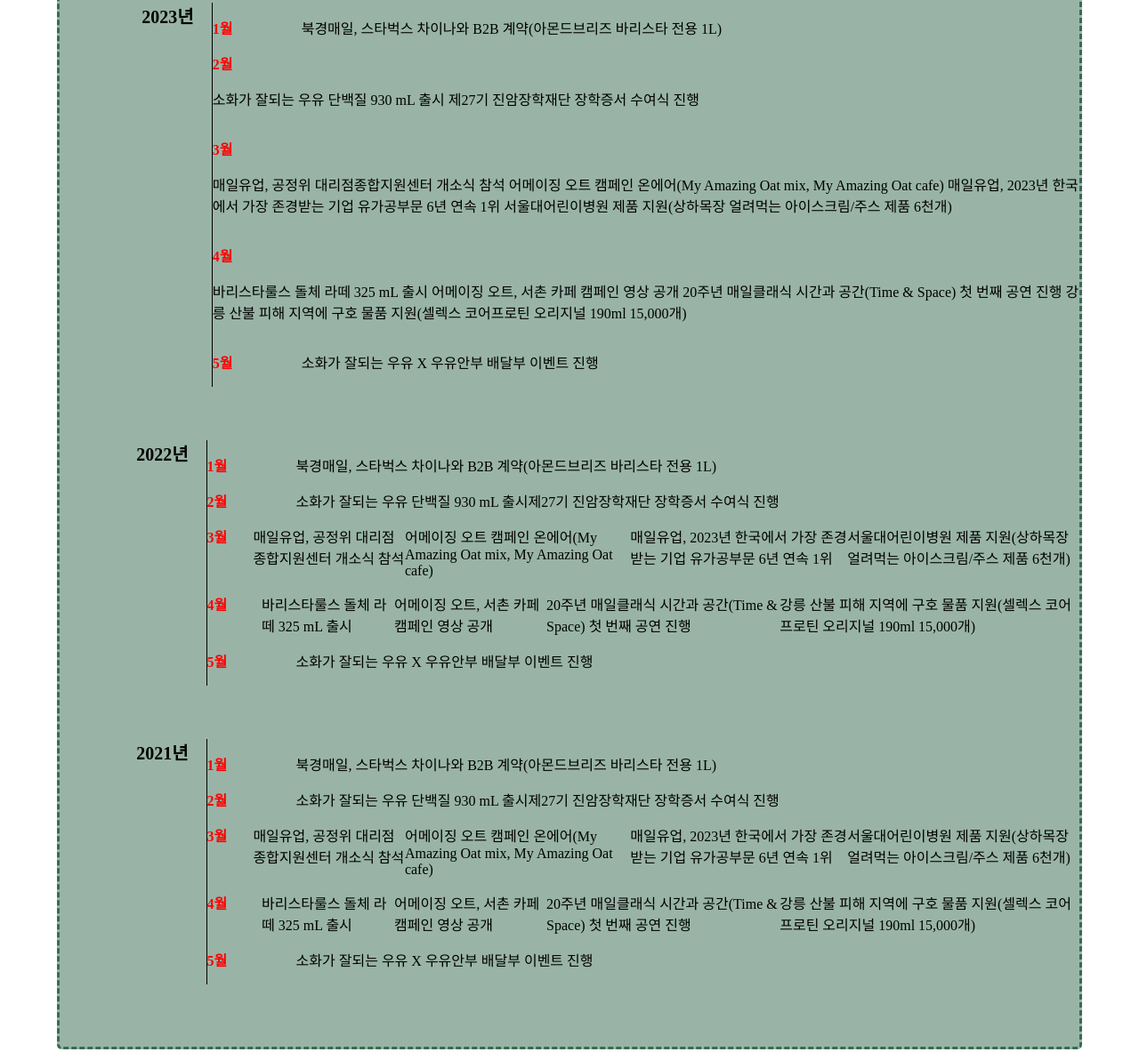
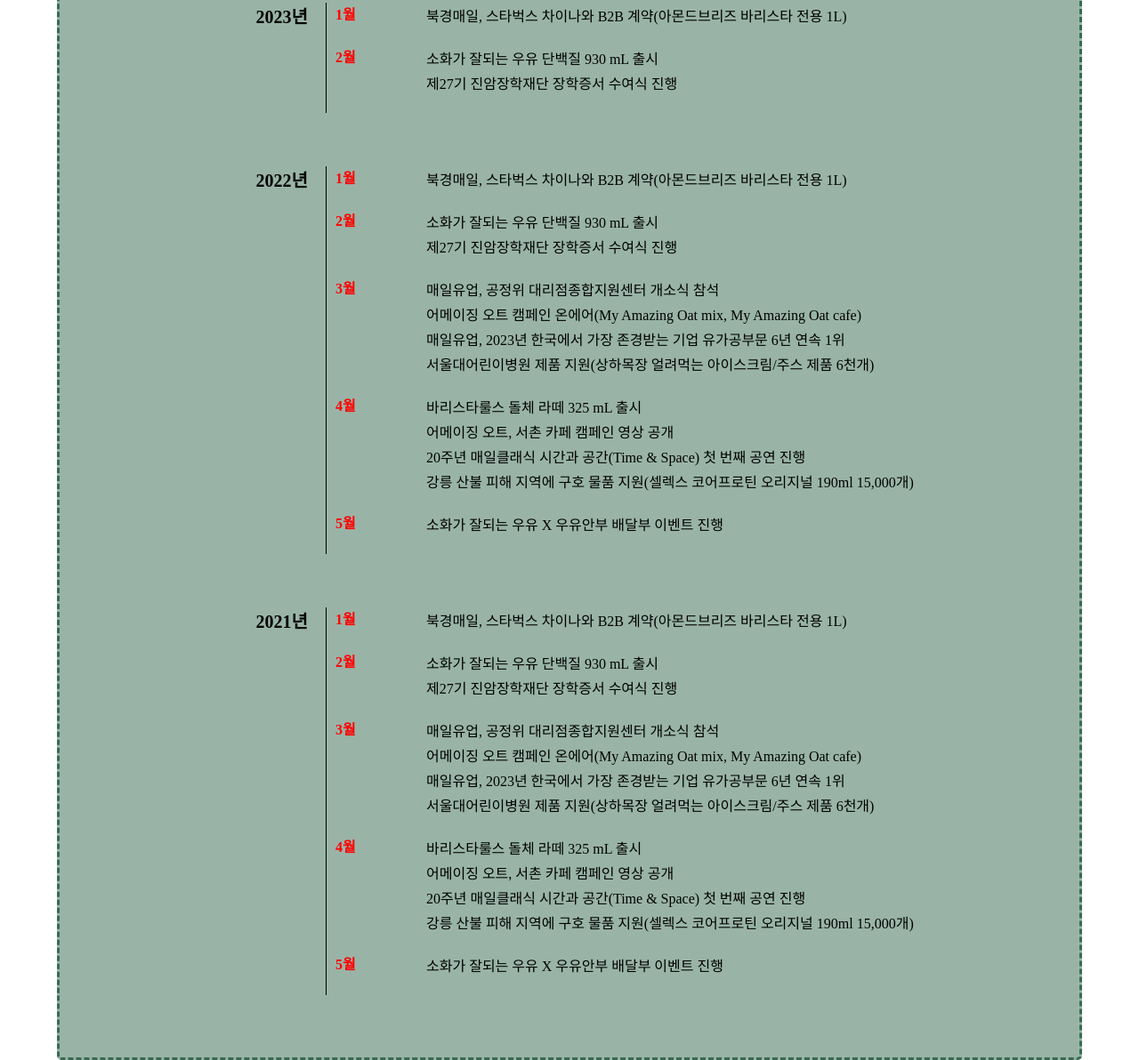
Before and after one commit to babybee03/company_page, a plain HTML site: page history.html in a window 1280 px wide. Shown: the part 1308-2500 px from the top of the page at 89% size. Drawn offline with nearby package versions, Linux system fonts and the light colour scheme; files whose address does not match are found by name.

Commit message:
Fix history page structure and product CSS

```diff
--- a/assets/css/history.css
+++ b/assets/css/history.css
@@ -42,18 +42,29 @@
     font-size: 15pt;
     font-weight: 700;
 }
-.company_box_2 p {
+
+.history_year {
     display: flex;
+    flex-direction: column;
 }
+
+.history_month {
+    display: flex;
+    padding: 0px 10px 20px 10px;
+}
+
+.history_month > ul {
+    list-style: none;
+    margin: 0;
+    padding: 0;
+}
+
+.history_month > ul > li {
+    padding: 2px;
+}
+
 .company_box_2 strong {
     display: block;
     width: 100px;
     color: red;
 }
-.company_box_2 p > div {
-    display: flex;
-    flex-direction: column;
-}
-.company_box_2 p span {
-     display: block;
-}
--- a/assets/css/product.css
+++ b/assets/css/product.css
@@ -36,13 +36,15 @@
 .item_image img:hover {
     opacity: 0.7;
 }
-.item_image:nth-child(-n+6) img {
+
+.item:nth-child(-n+6) img {
     width: 100%;
     height: 300px;
     object-fit: cover;
     border-radius: 10px;
 }
-.item_image:nth-child(n+6) img {
+
+.item:nth-child(n+7) img {
     width: 100%;
     height: 500px;
     object-fit: cover;
--- a/history.html
+++ b/history.html
@@ -97,109 +97,106 @@
         <div class="company_box_1">
             <div class="company_box_2">
                 <div>2023년</div>
-                <div>
-                    <p>
+                <div class="history_year">
+                    <div class="history_month">
                         <strong>1월</strong>
-                        <span>북경매일, 스타벅스 차이나와 B2B 계약(아몬드브리즈 바리스타 전용 1L)</span>
-                    </p>
-                    <p>
+                        <ul>
+                            <li>북경매일, 스타벅스 차이나와 B2B 계약(아몬드브리즈 바리스타 전용 1L)</li>
+                        </ul>
+                    </div>
+                    <div class="history_month">
                         <strong>2월</strong>
-                        <div>
-                            <span>소화가 잘되는 우유 단백질 930 mL 출시</span>
-                            <span>제27기 진암장학재단 장학증서 수여식 진행</span>
-                        </div>
-                    </p>
-                    <p>
-                        <strong>3월</strong>
-                        <div>
-                            <span>매일유업, 공정위 대리점종합지원센터 개소식 참석</span>
-                            <span>어메이징 오트 캠페인 온에어(My Amazing Oat mix, My Amazing Oat cafe)</span>
-                            <span>매일유업, 2023년 한국에서 가장 존경받는 기업 유가공부문 6년 연속 1위</span>
-                            <span>서울대어린이병원 제품 지원(상하목장 얼려먹는 아이스크림/주스 제품 6천개)</span>
-                        </div>
-                    </p>
-                    <p>
-                        <strong>4월</strong>
-                        <div>
-                            <span>바리스타룰스 돌체 라떼 325 mL 출시</span>
-                            <span>어메이징 오트, 서촌 카페 캠페인 영상 공개</span>
-                            <span>20주년 매일클래식 시간과 공간(Time & Space) 첫 번째 공연 진행</span>
-                            <span>강릉 산불 피해 지역에 구호 물품 지원(셀렉스 코어프로틴 오리지널 190ml 15,000개)</span>
-                        </div>
-
-                    </p>
-                    <p>
-                        <strong>5월</strong>
-                        <span>소화가 잘되는 우유 X 우유안부 배달부 이벤트 진행</span>
-                    </p>
+                        <ul>
+                            <li>소화가 잘되는 우유 단백질 930 mL 출시</li>
+                            <li>제27기 진암장학재단 장학증서 수여식 진행</li>
+                        </ul>
+                    </div>
                 </div>
             </div>
 
             <div class="company_box_2">
                 <div>2022년</div>
-                <div>
-                    <p>
+                <div class="history_year">
+                    <div class="history_month">
                         <strong>1월</strong>
-                        <span>북경매일, 스타벅스 차이나와 B2B 계약(아몬드브리즈 바리스타 전용 1L)</span>
-                    </p>
-                    <p>
+                        <ul>
+                            <li>북경매일, 스타벅스 차이나와 B2B 계약(아몬드브리즈 바리스타 전용 1L)</li>
+                        </ul>
+                    </div>
+                    <div class="history_month">
                         <strong>2월</strong>
-                        <span>소화가 잘되는 우유 단백질 930 mL 출시</span>
-                        <span>제27기 진암장학재단 장학증서 수여식 진행</span>
-                    </p>
-                    <p>
+                        <ul>
+                            <li>소화가 잘되는 우유 단백질 930 mL 출시</li>
+                            <li>제27기 진암장학재단 장학증서 수여식 진행</li>
+                        </ul>
+                    </div>
+                    <div class="history_month">
                         <strong>3월</strong>
-                        <span>매일유업, 공정위 대리점종합지원센터 개소식 참석</span>
-                        <span>어메이징 오트 캠페인 온에어(My Amazing Oat mix, My Amazing Oat cafe)</span>
-                        <span>매일유업, 2023년 한국에서 가장 존경받는 기업 유가공부문 6년 연속 1위</span>
-                        <span>서울대어린이병원 제품 지원(상하목장 얼려먹는 아이스크림/주스 제품 6천개)</span>
-                    </p>
-                    <p>
+                        <ul>
+                            <li>매일유업, 공정위 대리점종합지원센터 개소식 참석</li>
+                            <li>어메이징 오트 캠페인 온에어(My Amazing Oat mix, My Amazing Oat cafe)</li>
+                            <li>매일유업, 2023년 한국에서 가장 존경받는 기업 유가공부문 6년 연속 1위</li>
+                            <li>서울대어린이병원 제품 지원(상하목장 얼려먹는 아이스크림/주스 제품 6천개)</li>
+                        </ul>
+                    </div>
+                    <div class="history_month">
                         <strong>4월</strong>
-                        <span>바리스타룰스 돌체 라떼 325 mL 출시</span>
-                        <span>어메이징 오트, 서촌 카페 캠페인 영상 공개</span>
-                        <span>20주년 매일클래식 시간과 공간(Time & Space) 첫 번째 공연 진행</span>
-                        <span>강릉 산불 피해 지역에 구호 물품 지원(셀렉스 코어프로틴 오리지널 190ml 15,000개)</span>
-
-                    </p>
-                    <p>
+                        <ul>
+                            <li>바리스타룰스 돌체 라떼 325 mL 출시</li>
+                            <li>어메이징 오트, 서촌 카페 캠페인 영상 공개</li>
+                            <li>20주년 매일클래식 시간과 공간(Time & Space) 첫 번째 공연 진행</li>
+                            <li>강릉 산불 피해 지역에 구호 물품 지원(셀렉스 코어프로틴 오리지널 190ml 15,000개)</li>
+                        </ul>
+                    </div>
+                    <div class="history_month">
                         <strong>5월</strong>
-                        <span>소화가 잘되는 우유 X 우유안부 배달부 이벤트 진행</span>
-                    </p>
+                        <ul>
+                            <li>소화가 잘되는 우유 X 우유안부 배달부 이벤트 진행</li>
+                        </ul>
+                    </div>
                 </div>
             </div>
 
             <div class="company_box_2">
                 <div>2021년</div>
-                <div>
-                    <p>
+                <div class="history_year">
+                    <div class="history_month">
                         <strong>1월</strong>
-                        <span>북경매일, 스타벅스 차이나와 B2B 계약(아몬드브리즈 바리스타 전용 1L)</span>
-                    </p>
-                    <p>
+                        <ul>
+                            <li>북경매일, 스타벅스 차이나와 B2B 계약(아몬드브리즈 바리스타 전용 1L)</li>
+                        </ul>
+                    </div>
+                    <div class="history_month">
                         <strong>2월</strong>
-                        <span>소화가 잘되는 우유 단백질 930 mL 출시</span>
-                        <span>제27기 진암장학재단 장학증서 수여식 진행</span>
-                    </p>
-                    <p>
+                        <ul>
+                            <li>소화가 잘되는 우유 단백질 930 mL 출시</li>
+                            <li>제27기 진암장학재단 장학증서 수여식 진행</li>
+                        </ul>
+                    </div>
+                    <div class="history_month">
                         <strong>3월</strong>
-                        <span>매일유업, 공정위 대리점종합지원센터 개소식 참석</span>
-                        <span>어메이징 오트 캠페인 온에어(My Amazing Oat mix, My Amazing Oat cafe)</span>
-                        <span>매일유업, 2023년 한국에서 가장 존경받는 기업 유가공부문 6년 연속 1위</span>
-                        <span>서울대어린이병원 제품 지원(상하목장 얼려먹는 아이스크림/주스 제품 6천개)</span>
-                    </p>
-                    <p>
+                        <ul>
+                            <li>매일유업, 공정위 대리점종합지원센터 개소식 참석</li>
+                            <li>어메이징 오트 캠페인 온에어(My Amazing Oat mix, My Amazing Oat cafe)</li>
+                            <li>매일유업, 2023년 한국에서 가장 존경받는 기업 유가공부문 6년 연속 1위</li>
+                            <li>서울대어린이병원 제품 지원(상하목장 얼려먹는 아이스크림/주스 제품 6천개)</li>
+                        </ul>
+                    </div>
+                    <div class="history_month">
                         <strong>4월</strong>
-                        <span>바리스타룰스 돌체 라떼 325 mL 출시</span>
-                        <span>어메이징 오트, 서촌 카페 캠페인 영상 공개</span>
-                        <span>20주년 매일클래식 시간과 공간(Time & Space) 첫 번째 공연 진행</span>
-                        <span>강릉 산불 피해 지역에 구호 물품 지원(셀렉스 코어프로틴 오리지널 190ml 15,000개)</span>
-
-                    </p>
-                    <p>
+                        <ul>
+                            <li>바리스타룰스 돌체 라떼 325 mL 출시</li>
+                            <li>어메이징 오트, 서촌 카페 캠페인 영상 공개</li>
+                            <li>20주년 매일클래식 시간과 공간(Time & Space) 첫 번째 공연 진행</li>
+                            <li>강릉 산불 피해 지역에 구호 물품 지원(셀렉스 코어프로틴 오리지널 190ml 15,000개)</li>
+                        </ul>
+                    </div>
+                    <div class="history_month">
                         <strong>5월</strong>
-                        <span>소화가 잘되는 우유 X 우유안부 배달부 이벤트 진행</span>
-                    </p>
+                        <ul>
+                            <li>소화가 잘되는 우유 X 우유안부 배달부 이벤트 진행</li>
+                        </ul>
+                    </div>
                 </div>
             </div>
         </div>
```
